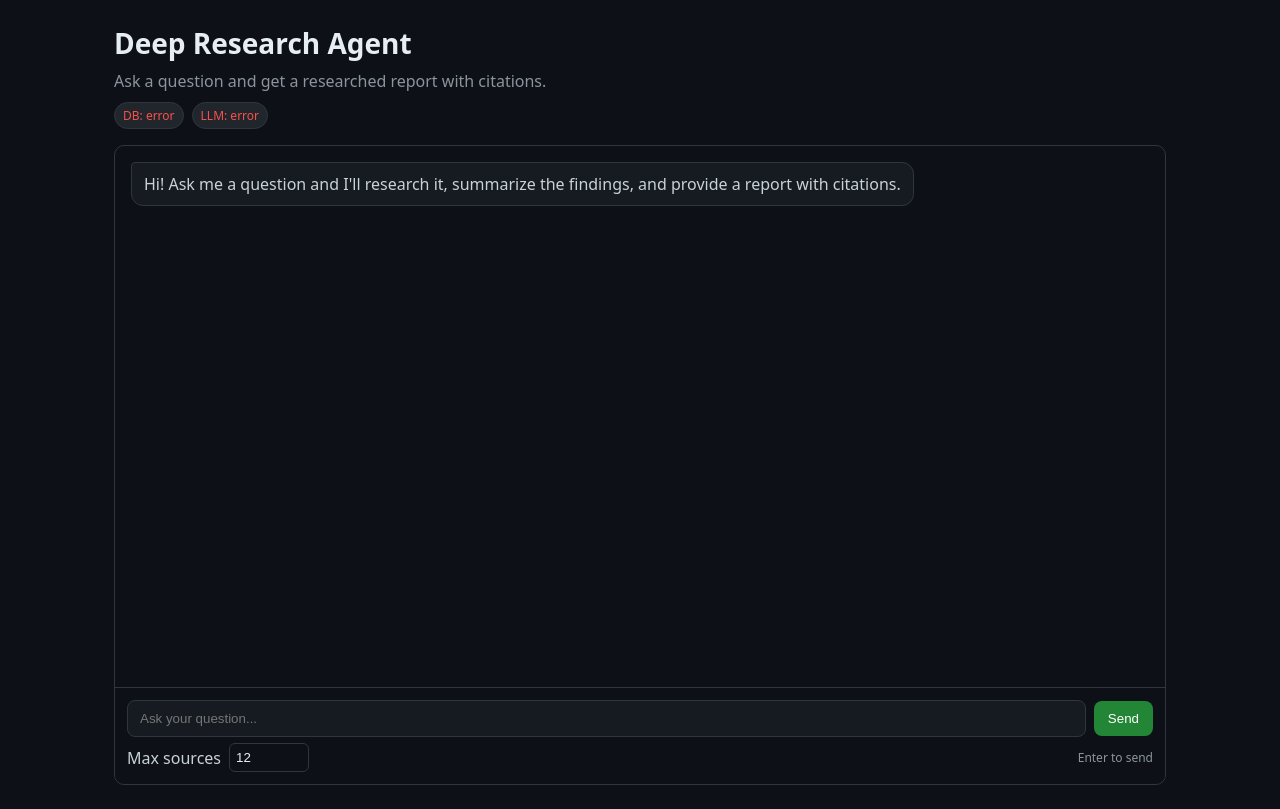
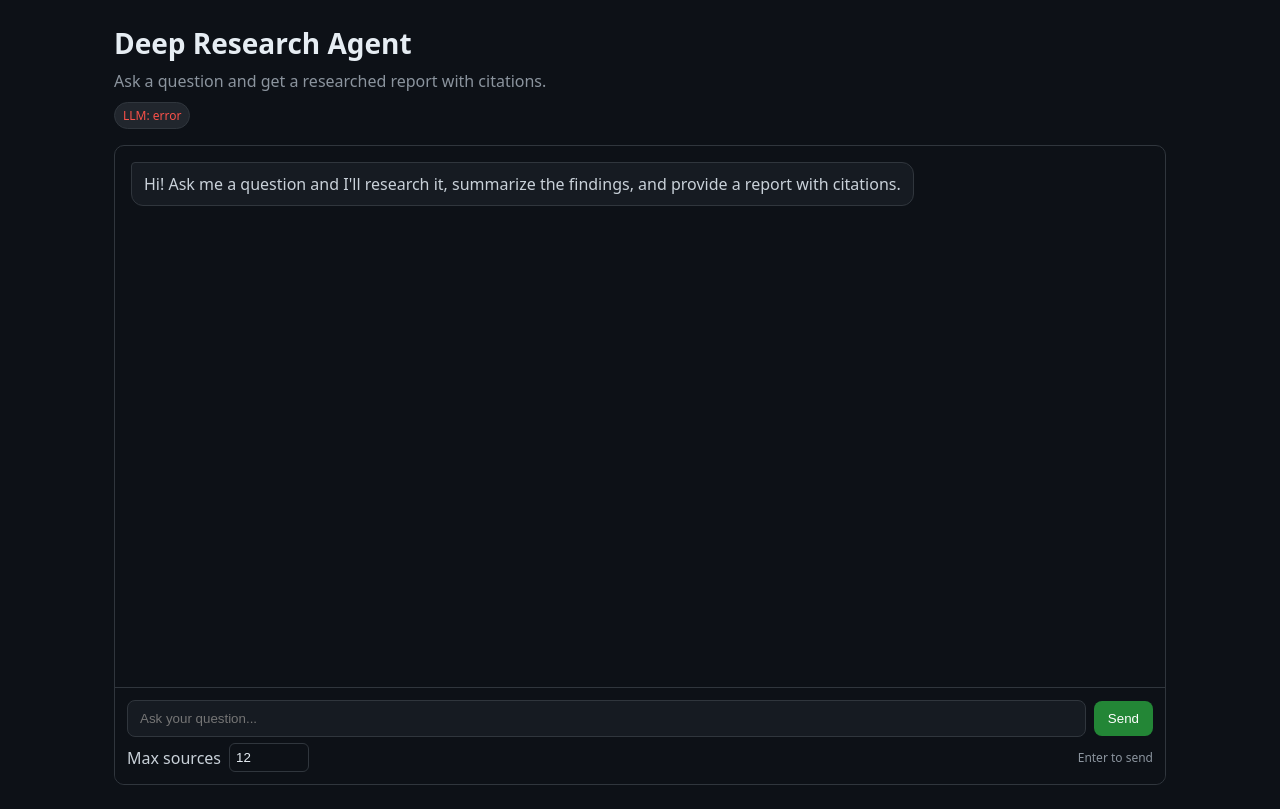
Before and after one commit to RohanBhardwaj-Theprogrammer/Deep-Research-Agent, a website: page public/index.html in a window 1280 px wide. Drawn offline with Linux system fonts and the light colour scheme; no server answers.

```diff
--- a/public/app.js
+++ b/public/app.js
@@ -23,19 +23,10 @@
 const messagesEl = document.getElementById('messages');
 const inputEl = document.getElementById('input');
 const sendBtn = document.getElementById('sendBtn');
-const dbStatus = document.getElementById('dbStatus');
 const llmStatus = document.getElementById('llmStatus');
 const maxDocsEl = document.getElementById('maxDocs');
 
 async function refreshHealth() {
-  try {
-    const db = await getJSON('/health');
-    dbStatus.textContent = db.ok ? 'DB: ok' : 'DB: error';
-    dbStatus.style.color = db.ok ? '#3fb950' : '#f85149';
-  } catch (e) {
-    dbStatus.textContent = 'DB: error';
-    dbStatus.style.color = '#f85149';
-  }
   try {
     const llm = await getJSON('/health/llm');
     llmStatus.textContent = llm.ok ? `LLM: ${llm.model || 'ok'}` : 'LLM: error';
--- a/public/index.html
+++ b/public/index.html
@@ -12,7 +12,6 @@
       <h1>Deep Research Agent</h1>
       <p>Ask a question and get a researched report with citations.</p>
       <div class="healthbar">
-        <span id="dbStatus" class="pill">DB: unknown</span>
         <span id="llmStatus" class="pill">LLM: unknown</span>
       </div>
     </header>
```
